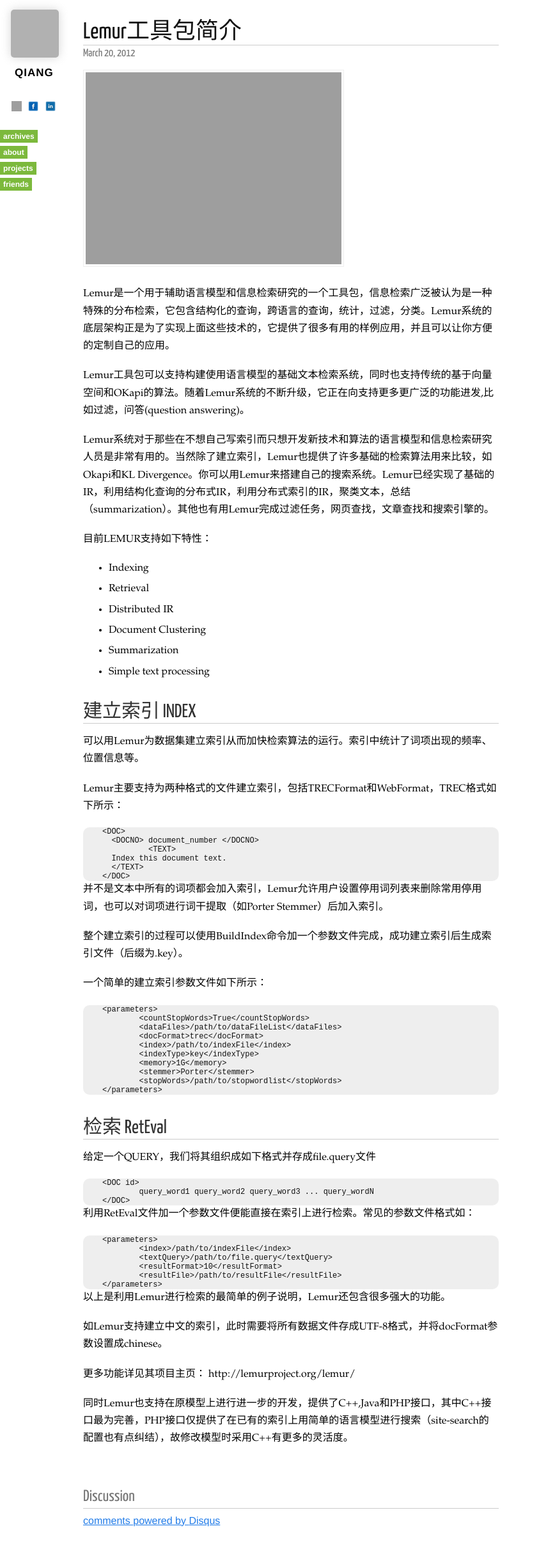
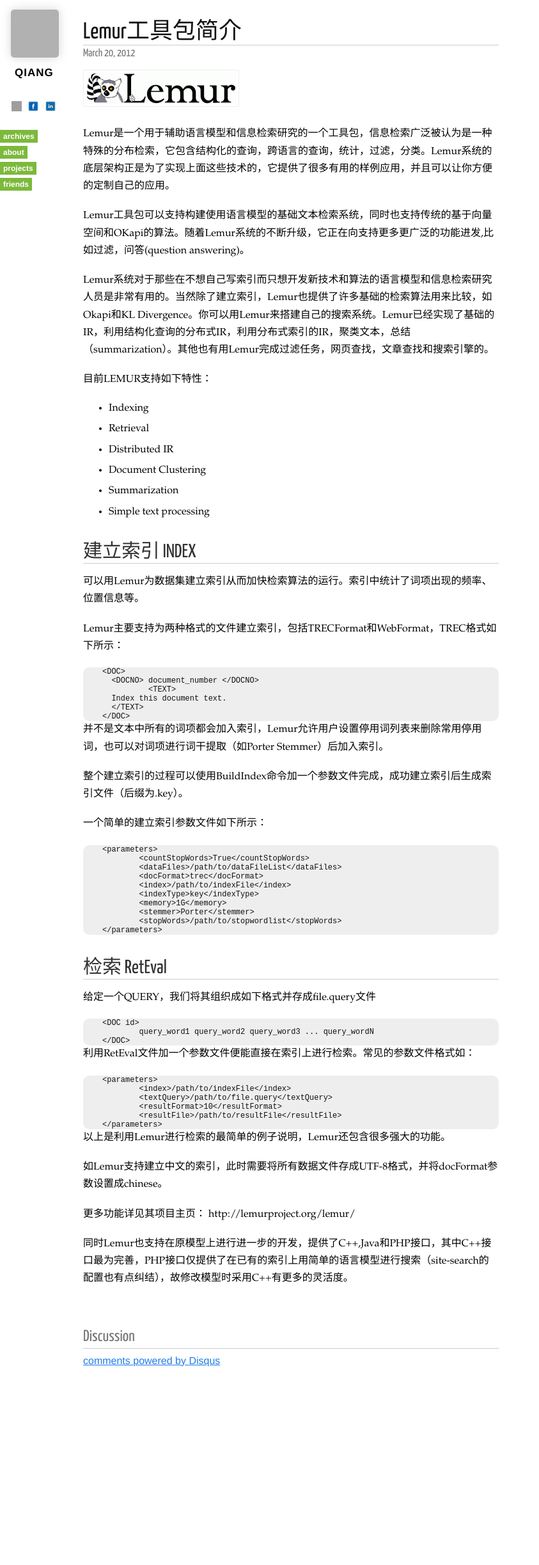
Before and after one commit to qiangrw/qiangrw.github.com, a Jekyll site: the page built from _posts/2012-03-20-intro-to-lemur-tool.md, in a window 1280 px wide. Shown: the whole page at 64% size, without its empty margins (0-843 px from the left). Built offline with Jekyll 4.4.1, drawn with Linux system fonts in a browser that asks for light colours; nearby versions of some CDN libraries; Markdown is read by kramdown in place of the engine named in the settings; comment, search, counter and statistics services are not loaded; after the commit the page ends 2196 px from its top, so only the background shows below that; grey boxes are pictures that could not be loaded.

Commit message:
update lemur logo

```diff
--- a/_posts/2012-03-20-intro-to-lemur-tool.md
+++ b/_posts/2012-03-20-intro-to-lemur-tool.md
@@ -4,7 +4,7 @@
 permalink: /2012/03/intro-to-lemur-tool/
 ---
 
-![Lemur Toolkit](http://qiangrw.github.com/images/lemur.jpg "Lemur Toolkit")
+![Lemur Toolkit](http://qiangrw.github.com/images/lemur.gif "Lemur Toolkit")
 
 Lemur是一个用于辅助语言模型和信息检索研究的一个工具包，信息检索广泛被认为是一种特殊的分布检索，它包含结构化的查询，跨语言的查询，统计，过滤，分类。Lemur系统的底层架构正是为了实现上面这些技术的，它提供了很多有用的样例应用，并且可以让你方便的定制自己的应用。
 
```
